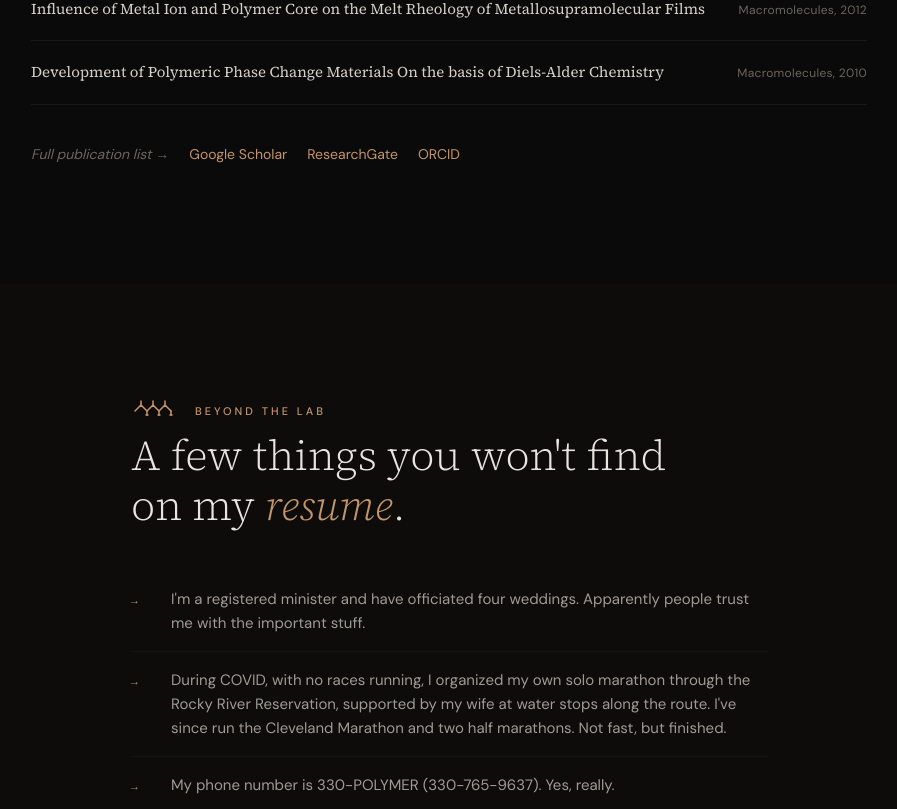
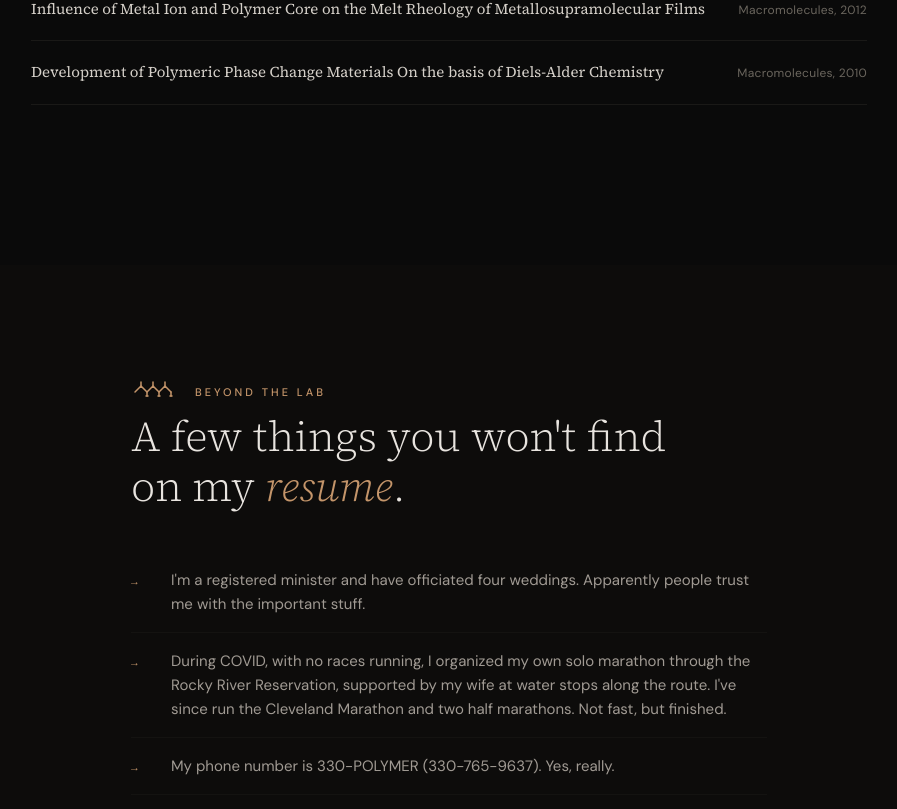
Before and after one commit to LynyrdGrynyrd/john-swanson-site, a React (Vite) app: page / in a window 1280 px wide. Shown: the part 9271-10080 px from the top of the page, without its empty margins (191-1088 px from the left). Built offline with nearby package versions, Linux system fonts and the light colour scheme.

Commit message:
docs(site): refine footer and publication links

```diff
--- a/src/components/sections/Publications.jsx
+++ b/src/components/sections/Publications.jsx
@@ -1,4 +1,4 @@
-import { JOURNAL_ARTICLES, PATENTS, PUBLICATION_PROFILE_LINKS } from "../../data";
+import { JOURNAL_ARTICLES, PATENTS } from "../../data";
 import { FadeIn } from "../ui/FadeIn";
 import { PublicationList } from "../ui/PublicationList";
 import { SectionHeading, SectionLabel } from "../ui/SectionHeader";
@@ -17,22 +17,5 @@ export const PublicationsSection = () => (
     <FadeIn delay={0.15}>
       <PublicationList title="Journal Articles (9)" items={JOURNAL_ARTICLES} />
     </FadeIn>
-
-    <FadeIn delay={0.2}>
-      <p style={{ fontFamily: "'DM Sans', sans-serif", fontSize: 14, color: "var(--clr-text-muted)", marginTop: 32, display: "flex", gap: 20, flexWrap: "wrap", alignItems: "center" }}>
-        <span style={{ fontStyle: "italic" }}>Full publication list →</span>
-        {PUBLICATION_PROFILE_LINKS.map((profile) => (
-          <a
-            key={profile.label}
-            href={profile.href}
-            target="_blank"
-            rel="noopener noreferrer"
-            style={{ color: "var(--clr-accent)", textDecoration: "none", borderBottom: "1px solid transparent", transition: "border-color 0.2s" }}
-          >
-            {profile.label}
-          </a>
-        ))}
-      </p>
-    </FadeIn>
   </section>
 );
--- a/src/data.js
+++ b/src/data.js
@@ -161,12 +161,6 @@ export const PROFILE_LINKS = [
   { label: "ResearchGate", href: "https://www.researchgate.net/profile/John-Swanson", display: "ResearchGate" },
 ];
 
-export const PUBLICATION_PROFILE_LINKS = [
-  { label: "Google Scholar", href: "https://scholar.google.com/citations?user=A4L-xLoAAAAJ&hl=en" },
-  { label: "ResearchGate", href: "https://www.researchgate.net/profile/John-Swanson" },
-  { label: "ORCID", href: "https://orcid.org/0000-0001-8820-7273" },
-];
-
 export const AWARDS = [
   { title: "Technology Excellence Award — Specialty TPV IP", org: "Avient", year: "2021" },
   { title: "Technology Excellence Award — PIR Composite Waste", org: "Avient", year: "2021" },
@@ -189,5 +183,5 @@ export const ASK_ME_ABOUT = [
 
 export const FOOTER_CONTENT = {
   COPYRIGHT_TEXT: "John P. Swanson \u00B7 Lakewood, Ohio",
-  NOTE_TEXT: "This site was designed in conversation with Claude, Gemini, Codex, and VS Code/Windsurf, built with React and Vite, and deployed on Netlify. The background texture is inspired by USGS topographic maps of the Rocky River Reservation. Minimal frameworks were harmed in the making of this website."
+  NOTE_TEXT: "This site was designed in conversation with Claude, Gemini, Codex, and VS Code/Windsurf, built with React and Vite, and deployed on Netlify. The background texture is inspired by USGS topographic maps of the Rocky River Reservation. Minimal electrons were inconvenienced in the making of this website."
 };
```
